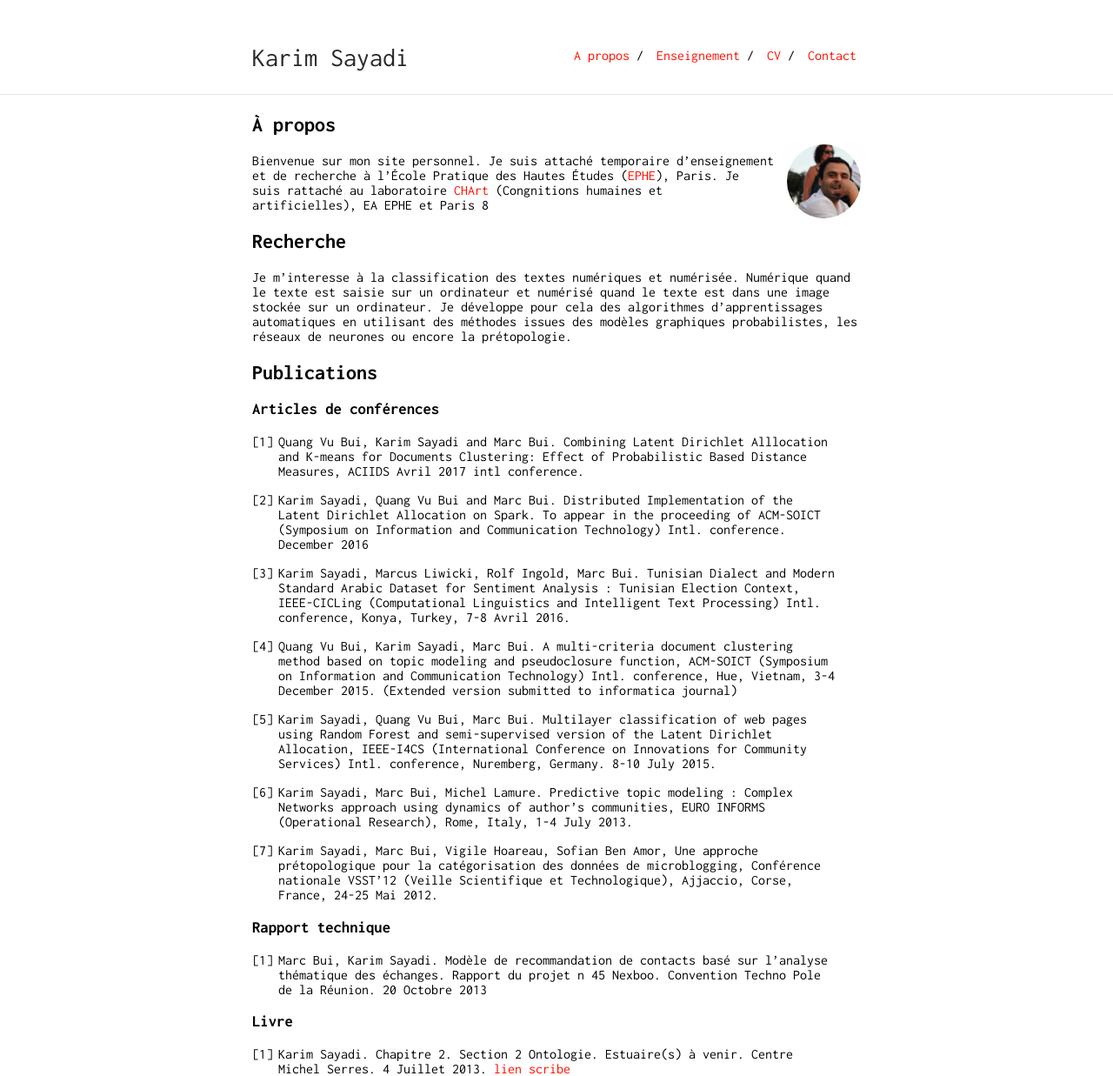
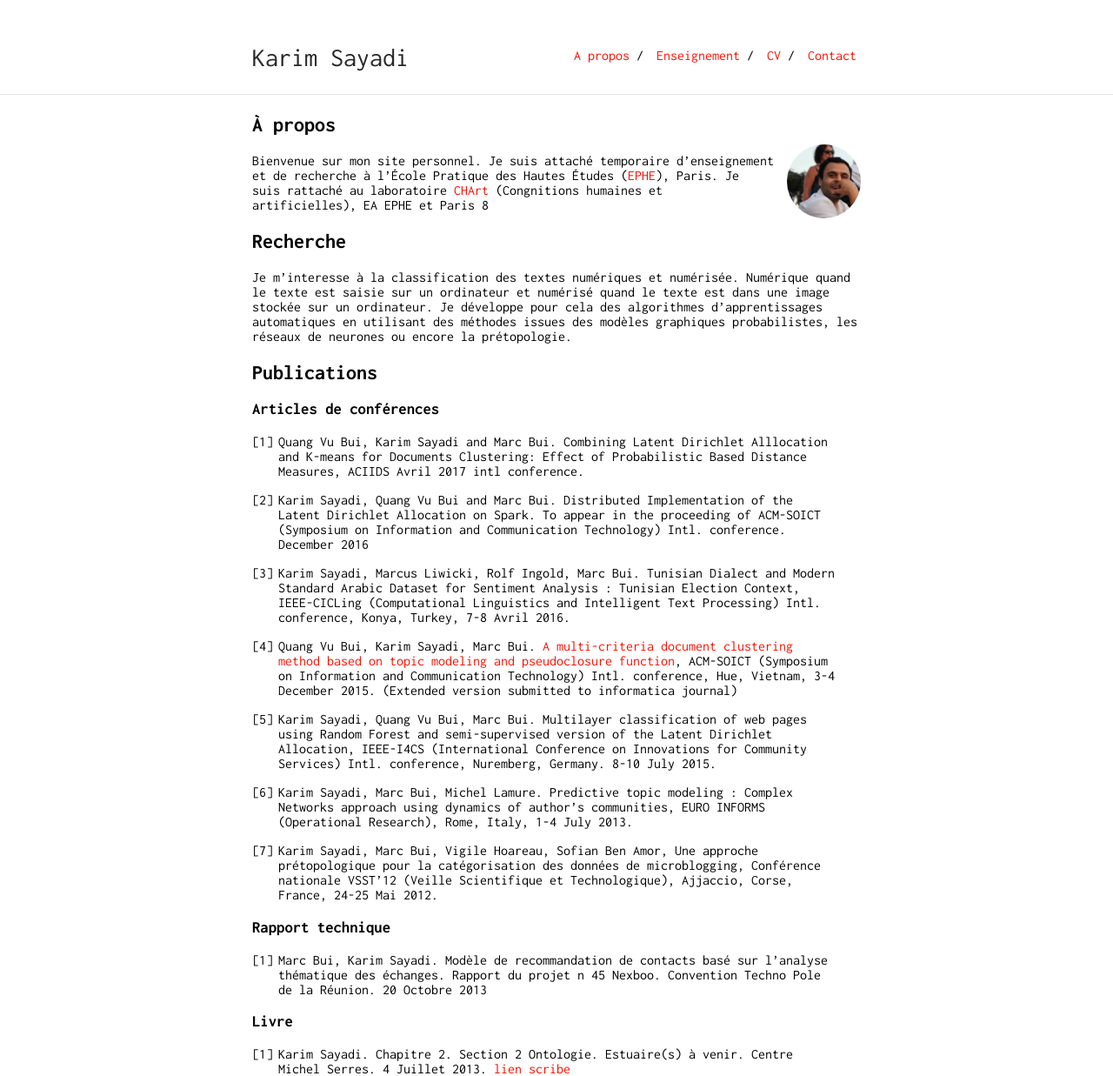
Before and after one commit to karimsayadi/karimsayadi.github.io, a Jekyll site: the page built from index.md, in a window 1280 px wide. Shown: the whole page at 87% size. Built offline with Jekyll 4.4.1, drawn with Linux system fonts in a browser that asks for light colours; our own code applies the rules of GitHub Pages for plain Markdown files.

Commit message:
add soict15 and add the pdf button in the style css file

```diff
--- a/_sass/_style.scss
+++ b/_sass/_style.scss
@@ -27,6 +27,24 @@
     border-top: 1px solid rgba(0, 0, 0, 0.1);
     border-bottom: 1px solid rgba(255, 255, 255, 0.3);
 }
+
+/*
+* Buttons
+*/
+
+.pdf-button
+{
+    display: inline-block;
+    width: 24px;
+    height: 32px;
+    background : url("../icons/pdf.png")
+}
+
+.pdf-button span
+{
+    display: none;
+}
+
 
 /*
  * Navbar
--- a/index.md
+++ b/index.md
@@ -22,7 +22,7 @@
 
 3. Karim Sayadi, Marcus Liwicki, Rolf Ingold, Marc Bui. Tunisian Dialect and Modern Standard Arabic Dataset for Sentiment Analysis : Tunisian Election Context, IEEE-CICLing (Computational Linguistics and Intelligent Text Processing) Intl. conference, Konya, Turkey, 7-8 Avril 2016.
 
-4. Quang Vu Bui, Karim Sayadi, Marc Bui. A multi-criteria document clustering method based on topic modeling and pseudoclosure function, ACM-SOICT (Symposium on Information and Communication Technology) Intl. conference, Hue, Vietnam, 3-4 December 2015. (Extended version submitted to informatica journal)
+4. Quang Vu Bui, Karim Sayadi, Marc Bui. [A multi-criteria document clustering method based on topic modeling and pseudoclosure function](research/soict15), ACM-SOICT (Symposium on Information and Communication Technology) Intl. conference, Hue, Vietnam, 3-4 December 2015. (Extended version submitted to informatica journal)
 
 5. Karim Sayadi, Quang Vu Bui, Marc Bui. Multilayer classification of web pages using Random Forest and semi-supervised version of the Latent Dirichlet Allocation, IEEE-I4CS (International Conference on Innovations for Community Services) Intl. conference, Nuremberg, Germany. 8-10 July 2015.
 
```
Also changed, not shown: research/i4cs15.bib (added, +8 -0 lines), research/publication.bib (deleted, +0 -28 lines), research/soict15.bib (added, +8 -0 lines), research/soict15.md (added, +13 -0 lines), icons/pdf.png (added).
